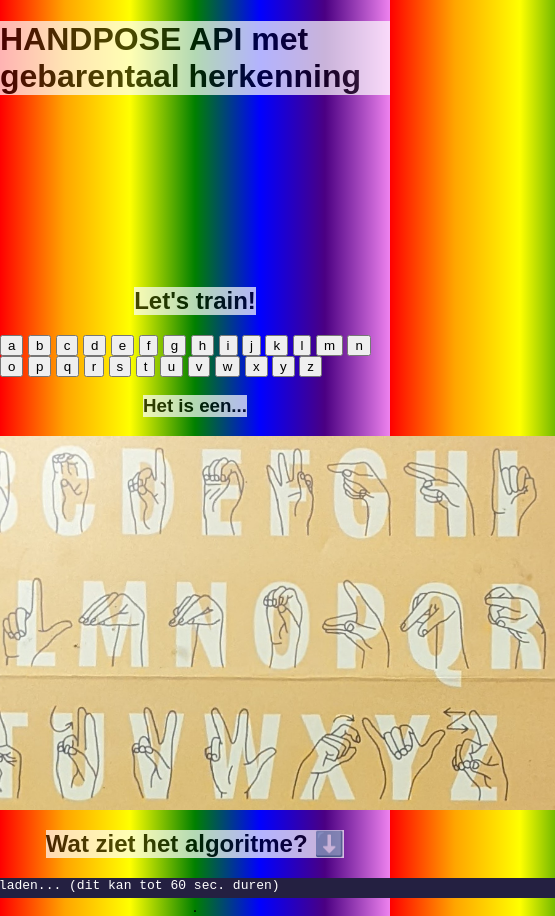
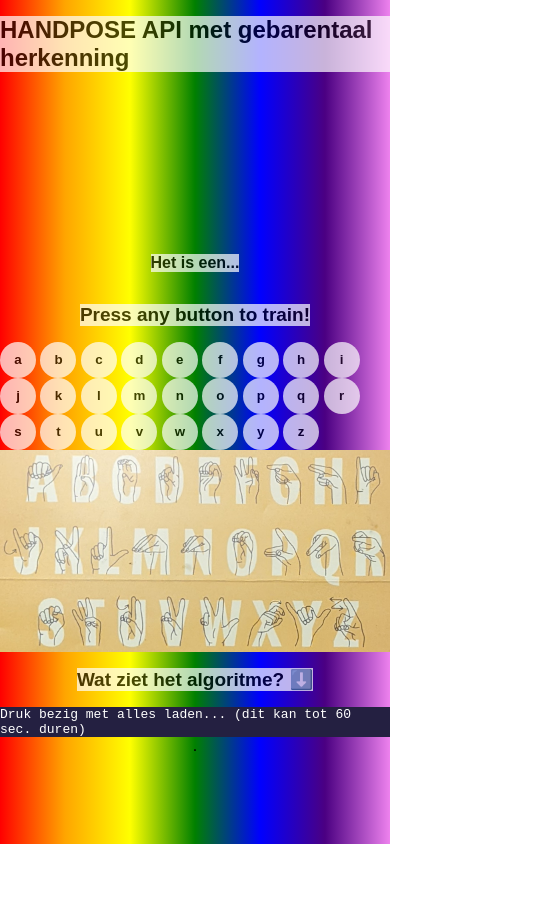
Before and after one commit to TheMazeIsAmazing/prg08-week5, a plain HTML site: page index.html in a window 390 px wide. Shown: the whole page, 555 px wide, since content can reach past the window. After the commit the page ends 844 px from the top, so only its background shows below. Drawn offline with Linux system fonts and the light colour scheme; a script that the page names is missing.

Commit message:
Styling changes and moblie optimazations

```diff
--- a/css/style.css
+++ b/css/style.css
@@ -9,6 +9,25 @@ body {
     flex-direction: column;
     align-items: center;
     justify-content: flex-start;
+}
+
+*{
+    overflow-x: hidden;
+}
+
+button {
+    background-color: white;
+    opacity: 0.7;
+    padding: 10px;
+    border: 0;
+    border-radius: 40px;
+    font-weight: 900;
+    height: 36px;
+    width: 36px;
+}
+
+button:hover {
+    background-image: linear-gradient(to right, red,orange,yellow,green,blue,indigo,violet);
 }
 
 #array {
@@ -35,5 +54,43 @@ img {
 h1, h2, h3{
     background-color: white;
     opacity: 0.7;
+}
 
+h1 {
+    font-size: 32px;
 }
+
+h2 {
+    font-size: 24px;
+}
+
+h3 {
+    font-size: 19px;
+}
+
+@media screen and (max-width: 720px) {
+    img {
+        max-width: 100svw;
+        max-width: 100vw;
+    }
+
+    #array {
+        max-width: 100svw;
+        max-width: 100vw;
+    }
+}
+
+
+@media screen and (max-width: 640px) {
+    h1 {
+        font-size: 24px;
+    }
+
+    h2 {
+        font-size: 19px;
+    }
+
+    h3 {
+        font-size: 16px;
+    }
+}
--- a/index.html
+++ b/index.html
@@ -24,7 +24,8 @@
         <canvas id="output" ></canvas>
         <video id="video" playsinline ></video>
     </div>
-    <h2>Let's train!</h2>
+    <h3 id="epic-result">Het is een...</h3>
+    <h2>Press any button to train!</h2>
     <div id="button-container">
         <button>a</button>
         <button>b</button>
@@ -53,7 +54,6 @@
         <button>y</button>
         <button>z</button>
     </div>
-    <h3 id="epic-result">Het is een...</h3>
     <img src="./example-signs.jpg" alt="example signs for sign language">
     <h2>Wat ziet het algoritme? ⬇️</h2>
     <div id="array">Druk bezig met alles laden... (dit kan tot 60 sec. duren)</div>
--- a/src/index.js
+++ b/src/index.js
@@ -87,8 +87,16 @@ async function predictLandmarks() {
         //classify hand gesture using k-nearest neighbors algorithm
         let prediction = machine.classify(currentHandPositionNeuteral)
 
-        //display prediction
-        resultPrediction.innerHTML = `Ik denk dat het een '${prediction}' is.`
+
+
+        if (prediction == undefined) {
+            //display prediction
+            resultPrediction.innerHTML = `Het is een...`
+        } else {
+            //display prediction
+            resultPrediction.innerHTML = `Ik denk dat het een '${prediction}' is.`
+        }
+
     }
     requestAnimationFrame(predictLandmarks)
 }
```
